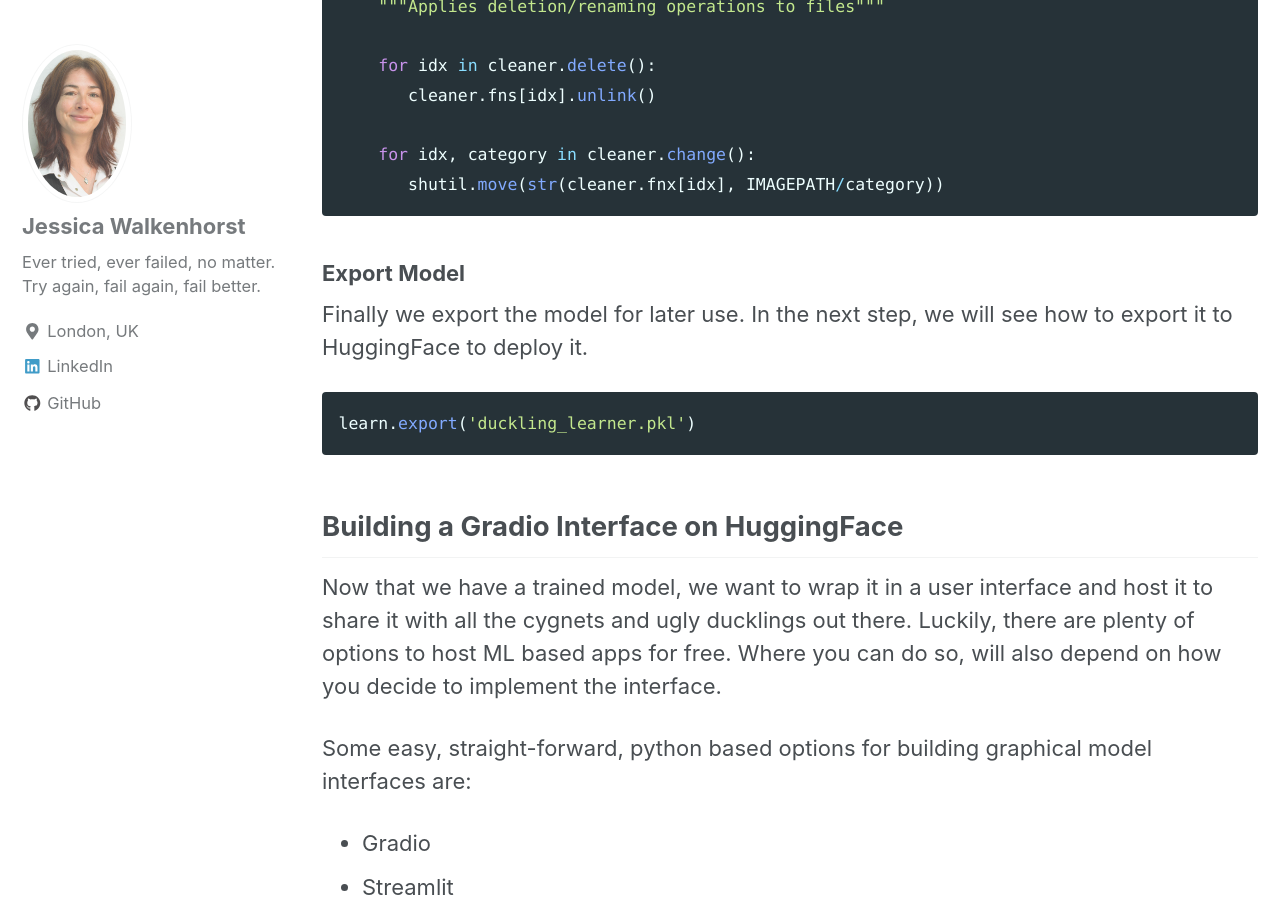
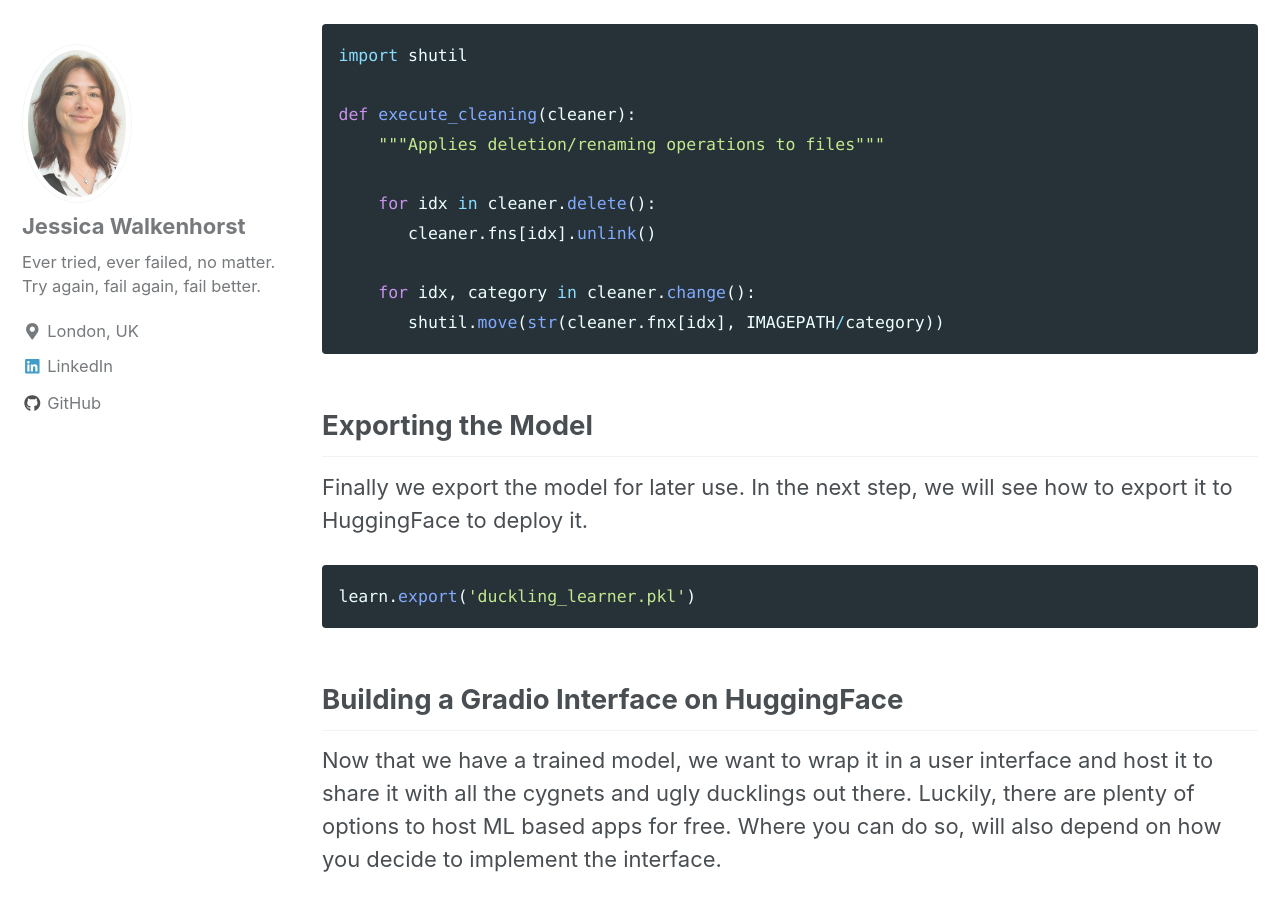
Before and after one commit to walkenho/walkenho.github.io, a Jekyll site: the page built from _posts/2023-01-19-how-to-create-a-computer-vision-model-to-save-the-ugly-duckling-from-a-youth-of-misery-in-less-than-30-lines-of-code.md, in a window 1280 px wide and 900 px high, scrolled down 15466 px. Built offline with Jekyll 4.4.1, drawn with Linux system fonts in a browser that asks for light colours; nearby versions of some CDN libraries; some of the changed text lies outside the part shown.

Commit message:
Final polishes to ugly duckling post

````diff
--- a/_posts/2023-01-19-how-to-create-a-computer-vision-model-to-save-the-ugly-duckling-from-a-youth-of-misery-in-less-than-30-lines-of-code.md
+++ b/_posts/2023-01-19-how-to-create-a-computer-vision-model-to-save-the-ugly-duckling-from-a-youth-of-misery-in-less-than-30-lines-of-code.md
@@ -162,9 +162,9 @@ download_search_data([Searchterm(searchstring='baby swan', label='cygnet'),
                      n_searches=100)
 ```
 
-### Training the Image Classifier
+## Training the Image Classifier
 
-#### Setting up the DataLoader
+### Setting up the DataLoader
 
 Next, we need to tell fastai how to convert the images in their folders into image batches that it can train the classifier on. fastai loads data using a `Dataloaders` object, so we need to tell it how to create one. One way to create a `DataLoaders` object is to first create a `DataBlock`, then call the `dataloaders()` method on it. The five things we need to tell fastai when creating a `DataLoaders` object are:
 
@@ -174,7 +174,7 @@ Next, we need to tell fastai how to convert the images in their folders into ima
 * How should it create a validation set?
 * Which data transformations should it apply? Are these individual or batch transformations?
 
-##### Data Transformations: Image Resizing and Augmentation
+#### Data Transformations: Image Resizing and Augmentation
 
 Data transformations come in two flavours, individual and batch transformations. Individual transformations are applied to each image individually, batch transformations are applied to a whole batch in parallel at the same time (making them a lot faster).
 
@@ -251,7 +251,7 @@ dls.train.show_batch(max_n=6, nrows=1)
 
 Looking good :) Next, we set up the learning part.
 
-#### Setting up the Learner
+### Setting up the Learner
 
 We use fastai's `vision_learner()` function to create a [Residual Neural Network (ResNet)](https://arxiv.org/abs/1512.03385) with 18 hidden layers. ResNets counteract the [problem of vanishing gradients](https://en.wikipedia.org/wiki/Vanishing_gradient_problem) by including skip-layers in their architecture. Skip-layers allow gradient information to propagate through the network more easily by adding the output of previous layers to layers deeper in the network. This allows for the training of deeper networks (the original paper demonstrated the successful training of a 152-layer network and even experimented with up to 1002 layers). The ResNet-18 architecture is the smallest ResNet architecture, making it quite fast to train. Whilst smaller networks can result in lower prediction accuracy, a ResNet-18 archicture is perfectly suitable for our toy problem.
 
@@ -368,11 +368,11 @@ learn.fine_tune(5)
   </tbody>
 </table>
 
-### Evaluating Your Model
+## Evaluating Your Model
 
 Having trained the model, let's evaluate its performance. Whilst loss is the algorithm's metric of driving the optimization to better results, it's not a very humanly understandable metric. So let's look at the confusion matrix instead to see how well our model is performing.
 
-#### Confusion Matrix
+### Confusion Matrix
 
 The confusion matrix compares the predicted with the true class for each image and shows us a summary for all images in the validation set. Below, we see that all cygnets in the validation set were correctly classified as such, whilst two of the ducklings were misclassified as cygnets. Overall not too bad an outcome.
 
@@ -386,7 +386,7 @@ interp.plot_confusion_matrix()
   <figcaption>Duckling-Cygnet classifier confusion matrix</figcaption>
 </figure>
 
-#### Largest Losses
+### Largest Losses
 
 For a more detailed view, let's go back to the losses. Using `interp.plot_top_losses()`, we can display the images with the highest losses. A higher loss means that either the algorithm has correctly predicted the class of an image, but is not very certain of it or it has incorrectly predicted the class of an image (the more certain of an incorrect prediction it is, the higher is the loss).
 
@@ -434,7 +434,7 @@ def execute_cleaning(cleaner):
        shutil.move(str(cleaner.fnx[idx], IMAGEPATH/category))
 ```
 
-### Export Model
+## Exporting the Model
 
 Finally we export the model for later use. In the next step, we will see how to export it to HuggingFace to deploy it.
 
````
Also changed, not shown: other parts of _posts/2023-01-19-how-to-create-a-computer-vision-model-to-save-the-ugly-duckling-from-a-youth-of-misery-in-less-than-30-lines-of-code.md (+1 -1 lines).
